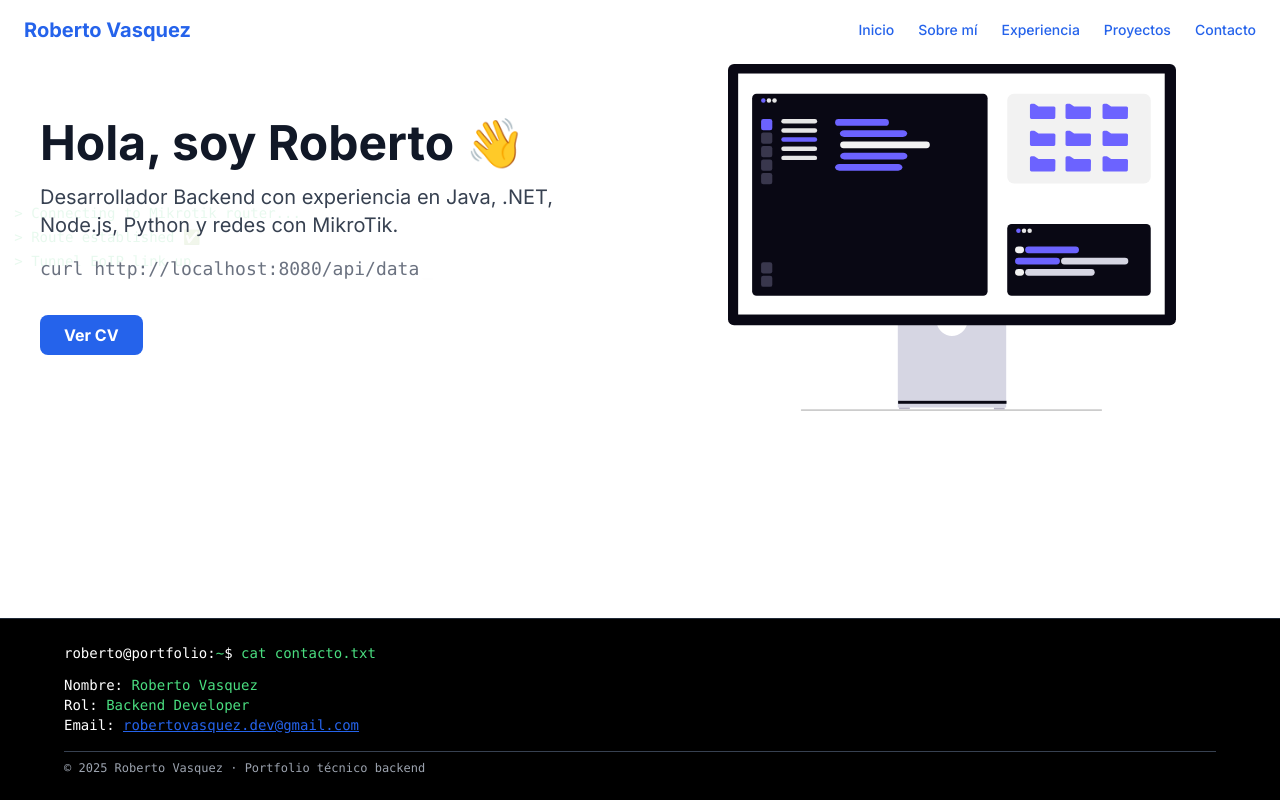
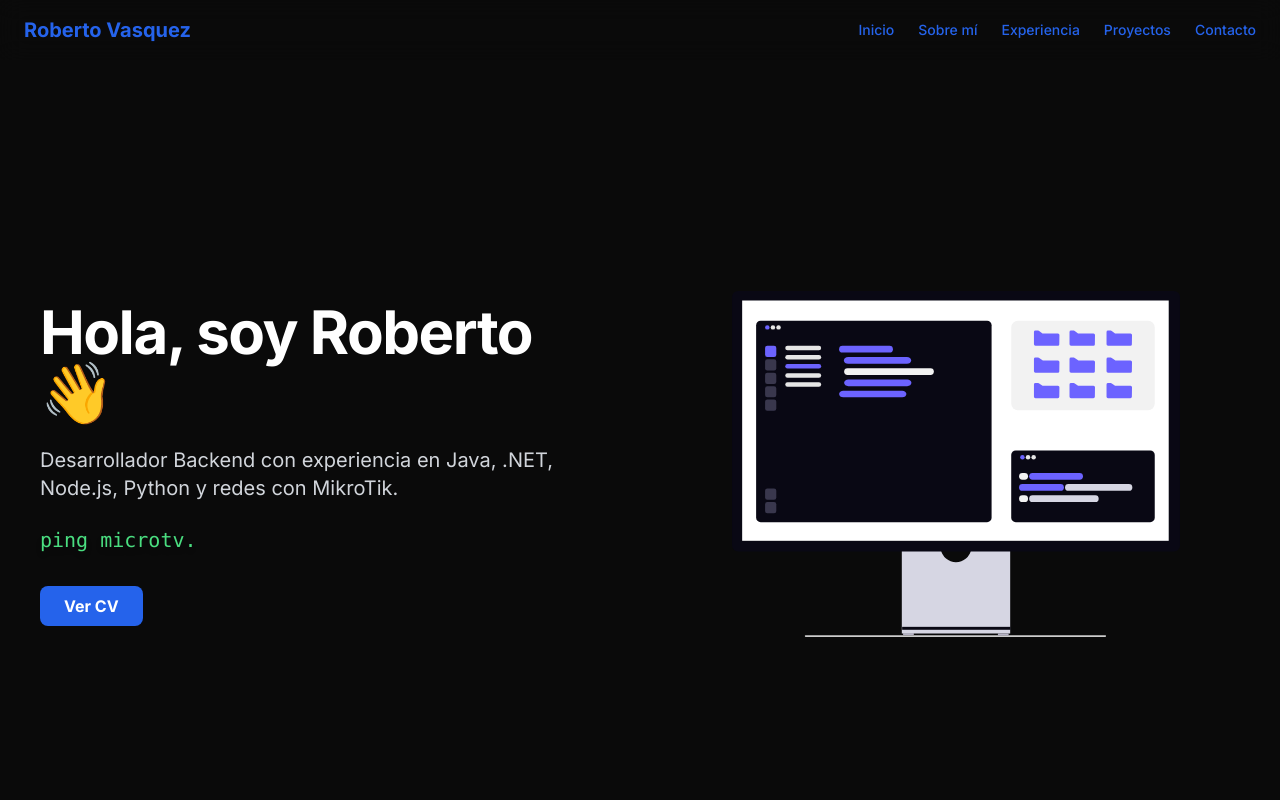
Before and after one commit to VasquezCodes/portfolio, a React (Vite) app: page / in a window 1280 px wide. Shown: the top 800 px of the page. Built offline with nearby package versions, Linux system fonts and the light colour scheme.

Commit message:
Build 1.0(Home faltan detalles, lo demas sin hacer solo plantilla)

```diff
--- a/index.html
+++ b/index.html
@@ -1,11 +1,11 @@
 <!doctype html>
-<html lang="en">
+<html lang="en" class = "dark">
   <head>
     <meta charset="UTF-8" />
     <link href="https://fonts.googleapis.com/css2?family=Inter:wght@400;500;700&display=swap" rel="stylesheet">
     <link rel="icon" type="image/svg+xml" href="/vite.svg" />
     <meta name="viewport" content="width=device-width, initial-scale=1.0" />
-    <title>Vite + React</title>
+    <title>PersonalProject</title>
   </head>
   <body>
     <div id="root"></div>
--- a/src/components/SectionWrapper.jsx
+++ b/src/components/SectionWrapper.jsx
@@ -1,8 +1,9 @@
 import { motion } from "framer-motion";
 
-export default function SectionWrapper({ children, delay = 0.1 }) {
+export default function SectionWrapper({ children, delay = 0.1, className = "" }) {
     return (
         <motion.div
+            className={className}
             initial={{ opacity: 0, y: 30 }}
             whileInView={{ opacity: 1, y: 0 }}
             viewport={{ once: true, amount: 0.3 }}
--- a/src/layouts/Layout.jsx
+++ b/src/layouts/Layout.jsx
@@ -4,7 +4,7 @@ import { Outlet } from "react-router-dom";
 
 export default function Layout() {
     return (
-        <div className="min-h-screen flex flex-col bg-white dark:bg-gray-900 text-gray-900 dark:text-gray-100">
+        <div className="min-h-screen flex flex-col bg-transparent dark:bg-gray-900 text-gray-900 dark:text-gray-100">
             <Navbar />
 
             <main className="flex-1">
--- a/src/main.jsx
+++ b/src/main.jsx
@@ -6,7 +6,7 @@ import { ThemeProvider } from "./context/ThemeContext.jsx";
 
 ReactDOM.createRoot(document.getElementById("root")).render(
     <React.StrictMode>
-        <ThemeProvider>
+        <ThemeProvider attribute="class" defaultTheme="dark" enableSystem={false}>
             <App />
         </ThemeProvider>
     </React.StrictMode>
--- a/src/pages/Home.jsx
+++ b/src/pages/Home.jsx
@@ -2,26 +2,24 @@ import { motion } from "framer-motion";
 import { Typewriter } from "react-simple-typewriter";
 import SectionWrapper from "../components/SectionWrapper";
 import heroImg from "../assets/undraw_dev-environment_n5by.svg";
-import TerminalBackground from "../components/TerminalBackground";
 
 export default function Home() {
     return (
-        <SectionWrapper>
-            <section className="relative px-6 sm:px-10 py-16 max-w-7xl mx-auto flex flex-col-reverse md:flex-row items-center gap-12">
-                {/* Consola de fondo */}
-                <TerminalBackground/>
+        <SectionWrapper className="bg-[#0a0a0a] text-white min-h-screen flex items-center justify-center px-4 sm:px-10 pt-32">
+            <section className="max-w-7xl w-full flex flex-col-reverse md:flex-row items-center gap-16">
                 {/* Texto principal */}
-                <div className="flex-1 text-center md:text-left relative z-10">
+                <div className="flex-1 text-center md:text-left">
                     <motion.h1
-                        className="text-4xl sm:text-5xl font-extrabold text-gray-900 dark:text-white mb-4"
+                        className="text-5xl sm:text-6xl font-extrabold tracking-tight leading-tight mb-6"
                         initial={{ opacity: 0, y: 40 }}
                         animate={{ opacity: 1, y: 0 }}
                         transition={{ duration: 0.6 }}
                     >
                         Hola, soy Roberto 👋
                     </motion.h1>
+
                     <motion.p
-                        className="text-lg sm:text-xl text-gray-700 dark:text-gray-300 mb-4"
+                        className="text-lg sm:text-xl text-gray-300 mb-6"
                         initial={{ opacity: 0, y: 20 }}
                         animate={{ opacity: 1, y: 0 }}
                         transition={{ duration: 0.6, delay: 0.2 }}
@@ -29,20 +27,19 @@ export default function Home() {
                         Desarrollador Backend con experiencia en Java, .NET, Node.js, Python y redes con MikroTik.
                     </motion.p>
 
-                    {/* Consola animada */}
+                    {/* Comando animado */}
                     <motion.p
-                        className="text-md sm:text-lg text-gray-500 dark:text-gray-400 font-mono h-[30px] sm:h-[36px] mb-6"
+                        className="font-mono text-green-400 drop-shadow-md text-lg sm:text-xl h-[30px] sm:h-[36px] mb-6"
                         initial={{ opacity: 0 }}
                         animate={{ opacity: 1 }}
                         transition={{ duration: 0.6, delay: 1 }}
                     >
                         <Typewriter
                             words={[
-                                "npm run backend",
-                                "curl http://localhost:8080/api/data",
-                                "ping microtv.router.lan",
-                                "ssh admin@192.168.1.1",
-                                "system reboot force"
+                                "curl http://localhost:8080/api/data_",
+                                "ping microtv.router.lan_",
+                                "ssh admin@192.168.1.1_",
+                                "system reboot force_",
                             ]}
                             loop={0}
                             cursor
@@ -58,7 +55,7 @@ export default function Home() {
                         initial={{ opacity: 0, y: 10 }}
                         animate={{ opacity: 1, y: 0 }}
                         transition={{ duration: 0.6, delay: 0.4 }}
-                        className="flex flex-col sm:flex-row sm:items-center sm:justify-start gap-4 justify-center"
+                        className="flex justify-center md:justify-start"
                     >
                         <a
                             href="/RobertoVasquez-CV.pdf"
@@ -71,9 +68,9 @@ export default function Home() {
                     </motion.div>
                 </div>
 
-                {/* Imagen / Ilustración */}
+                {/* Imagen técnica derecha */}
                 <motion.div
-                    className="flex-1 relative z-10"
+                    className="flex-1"
                     initial={{ opacity: 0, scale: 0.95 }}
                     animate={{ opacity: 1, scale: 1 }}
                     transition={{ duration: 0.6, delay: 0.3 }}
--- a/tailwind.config.js
+++ b/tailwind.config.js
@@ -10,6 +10,15 @@ export default {
       fontFamily: {
         sans: ["Inter", "sans-serif"],
       },
+      animation: {
+        slide: 'slide 30s linear infinite',
+      },
+      keyframes: {
+        slide: {
+          '0%': { transform: 'translateX(0%)' },
+          '100%': { transform: 'translateX(-50%)' },
+        },
+      },
     },
   },
   plugins: [],
```
Also changed, not shown: 1 other file (tests, documents, lock files or other folders).
